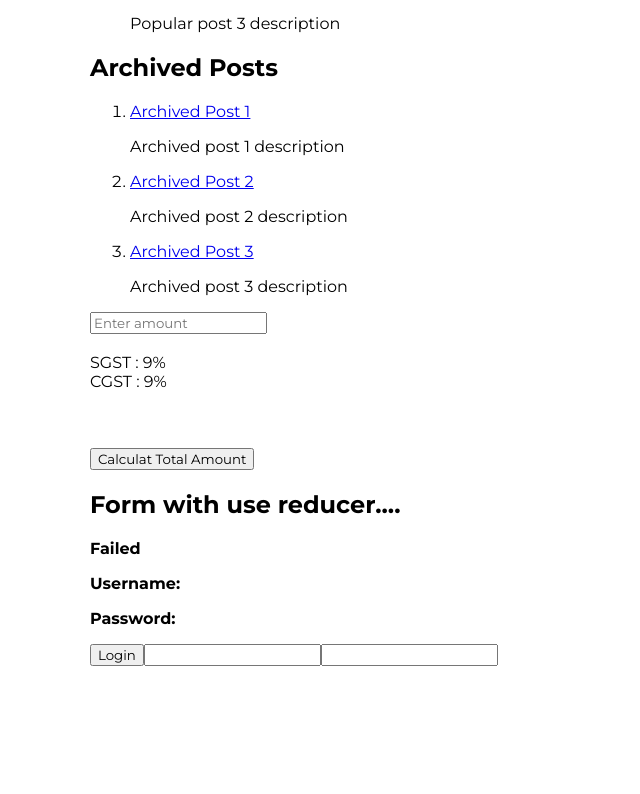
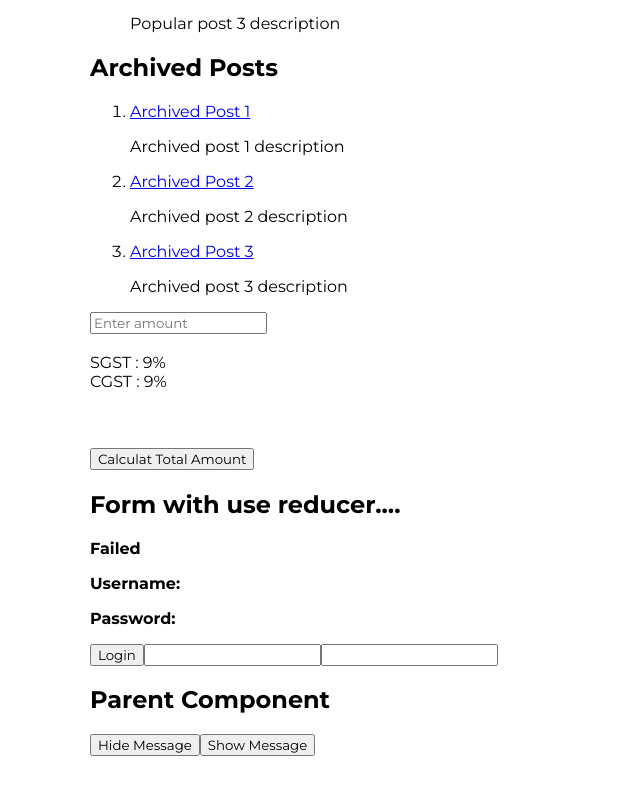
Before and after one commit to vishwakarmaranjeet/react-simple-app, a React (Create React App) app: page / in a window 1280 px wide. Shown: the part 1707-2501 px from the top of the page, without its empty margins (0-640 px from the left). Before the commit the page ends 2423 px from the top, so only its background shows below. Built offline with nearby package versions, Linux system fonts and the light colour scheme; no server answers.

Commit message:
useimperativehandle added

```diff
--- a/src/App.js
+++ b/src/App.js
@@ -1,4 +1,4 @@
-import React from "react";
+import React, { useCallback, useEffect } from "react";
 import { BrowserRouter, Route, Routes } from "react-router-dom";
 import Home from "./Views/Home";
 import Dashboard from "./Views/Dashboard";
@@ -6,6 +6,28 @@ import PageNotFound from "./Views/PageNotFound";
 import Login from "./Views/Login";
 
 const App = () => {
+  function isEnableGoogleGTM() {
+    if (
+      window.location.href.indexOf("localhost") > -1 ||
+      window.location.href.indexOf("jpmorgan") > -1
+    ) {
+      return true;
+    }
+    return false;
+  }
+
+  let urlCheck = useCallback(() => {
+    return isEnableGoogleGTM();
+  }, [isEnableGoogleGTM]);
+
+  useEffect(() => {
+    if (urlCheck()) {
+      console.warn("executed");
+    } else {
+      console.error("failed");
+    }
+  }, []);
+
   return (
     <>
       <BrowserRouter>
--- a/src/Views/Dashboard/index.js
+++ b/src/Views/Dashboard/index.js
@@ -43,7 +43,7 @@ const Dashboard = () => {
         }}
       >
         <Typography component="h1" variant="h4">
-          Welcome to {state.username}
+          Welcome to {state?.username}
         </Typography>
 
         {/* <Grid item xs={12} md={6}>
--- a/src/Views/Home/index.js
+++ b/src/Views/Home/index.js
@@ -17,6 +17,7 @@ import CountWithTwo from "../../HOC/CountWithTwo";
 import BillCalculator from "../../components/BillCalculator";
 import Posts from "../../HOC/Post";
 import FormWithUseReducer from "../../components/FormWithUseReducer";
+import Parent from "../../components/UseImperativeHandle/Parent";
 // const Consumer = lazy(() => import("./components/Consumer"));
 // const CounterWithReducer = lazy(() =>
 //   import("./components/CounterWithReducer")
@@ -61,6 +62,7 @@ const Home = () => {
       <Posts />
       <BillCalculator />
       <FormWithUseReducer />
+      <Parent />
     </section>
   );
 };
--- /dev/null
+++ b/src/components/UseImperativeHandle/Child/index.js
@@ -0,0 +1,23 @@
+import React, { forwardRef, useImperativeHandle, useState } from "react";
+
+const Child = (props, ref) => {
+  const [isShow, setIsShow] = useState(false);
+
+  useImperativeHandle(ref, () => ({
+    showMessage: (value) => setIsShow(value),
+  }));
+
+  const hideMessage = () => {
+    setIsShow(false);
+  };
+
+  return (
+    <>
+      <h2>{isShow && "Welcome to useImperativeHandle"}</h2>
+      <button type="button" onClick={hideMessage}>
+        Hide Message
+      </button>
+    </>
+  );
+};
+export default forwardRef(Child);
--- /dev/null
+++ b/src/components/UseImperativeHandle/Parent/index.js
@@ -0,0 +1,18 @@
+import React, { useRef } from "react";
+import Child from "../Child";
+
+const Parent = () => {
+  const childRef = useRef(null);
+
+  const handleShowMessage = (value) => {
+    childRef.current.showMessage(value);
+  };
+  return (
+    <>
+      <h2>Parent Component</h2>
+      <Child ref={childRef} />
+      <button onClick={() => handleShowMessage(true)}>Show Message</button>
+    </>
+  );
+};
+export default Parent;
```
